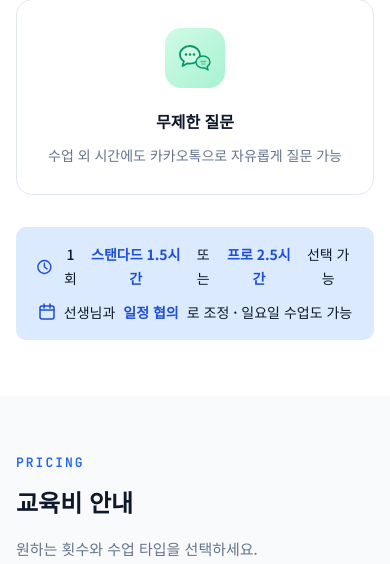
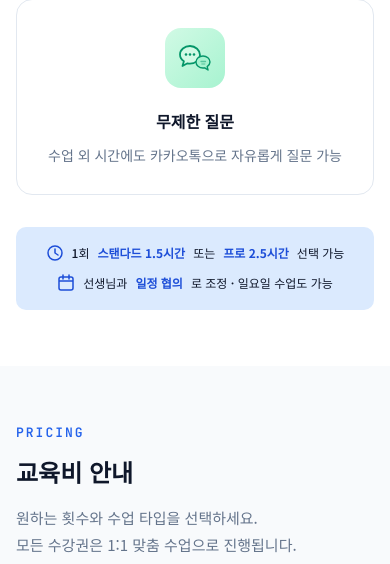
Before and after one commit to kevinsaem/booking, a FastAPI app: page / in a window 390 px wide. Shown: the part 5070-5634 px from the top of the page. Run offline with FastAPI, Linux system fonts and the light colour scheme; some libraries are stand-ins or nearby versions.

Commit message:
[UI] 모바일에서 수업시간 안내바 텍스트 줄바꿈 방지
Co-Authored-By: Claude Opus 4.6 (1M context) <noreply@anthropic.com>

```diff
--- a/templates/index.html
+++ b/templates/index.html
@@ -851,7 +851,7 @@
     padding: 16px 20px;
   }
   .schedule-divider { display: none; }
-  .schedule-item { font-size: 14px; }
+  .schedule-item { font-size: 12px; white-space: nowrap; }
 
   /* 교육비 */
   .class-toggle { width: 100%; }
```
